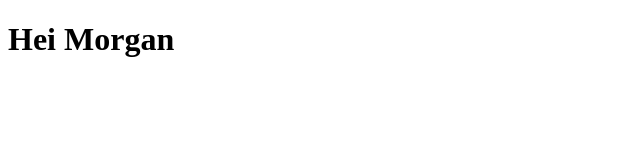
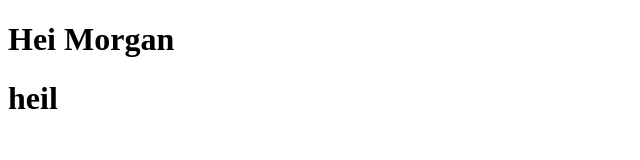
Before and after one commit to 2INF-informasjonsteknologi/Nettverk-3, a plain HTML site: page index.html in a window 1280 px wide. Shown: the whole page, without its empty margins (0-640 px from the left). Drawn offline with Linux system fonts and the light colour scheme.

Commit message:
Update index.html

```diff
--- a/index.html
+++ b/index.html
@@ -6,6 +6,7 @@
 
   <body>
     <h1>Hei Morgan</h1>
+    <h1>heil</h1>
 
   </body>
 </html>
```
